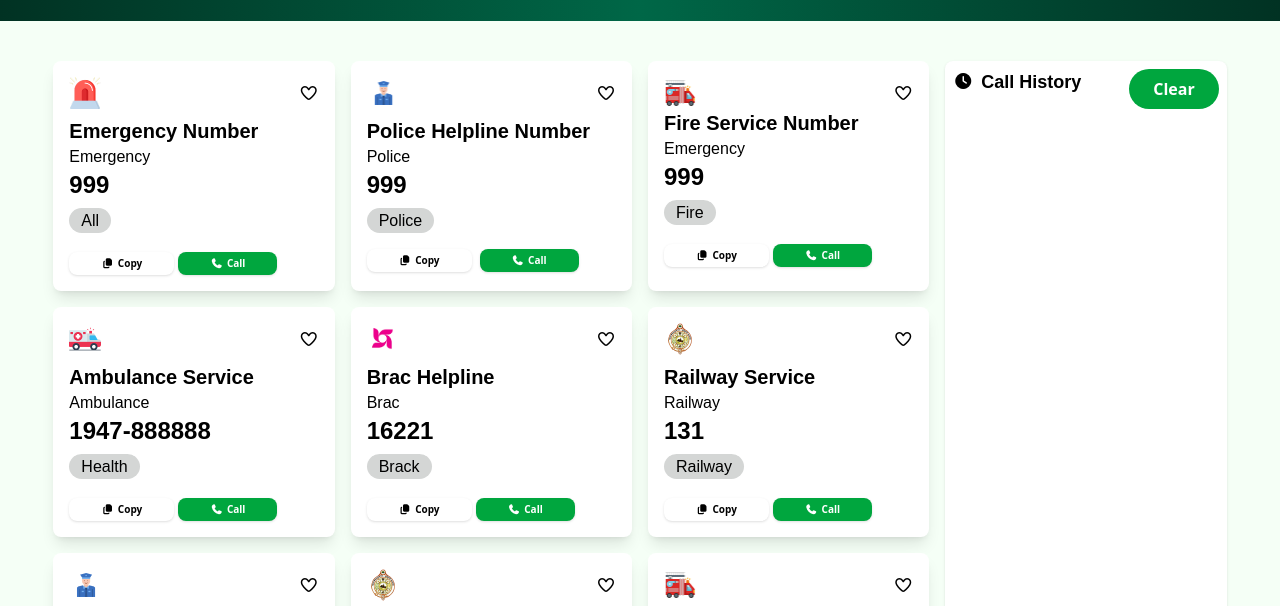
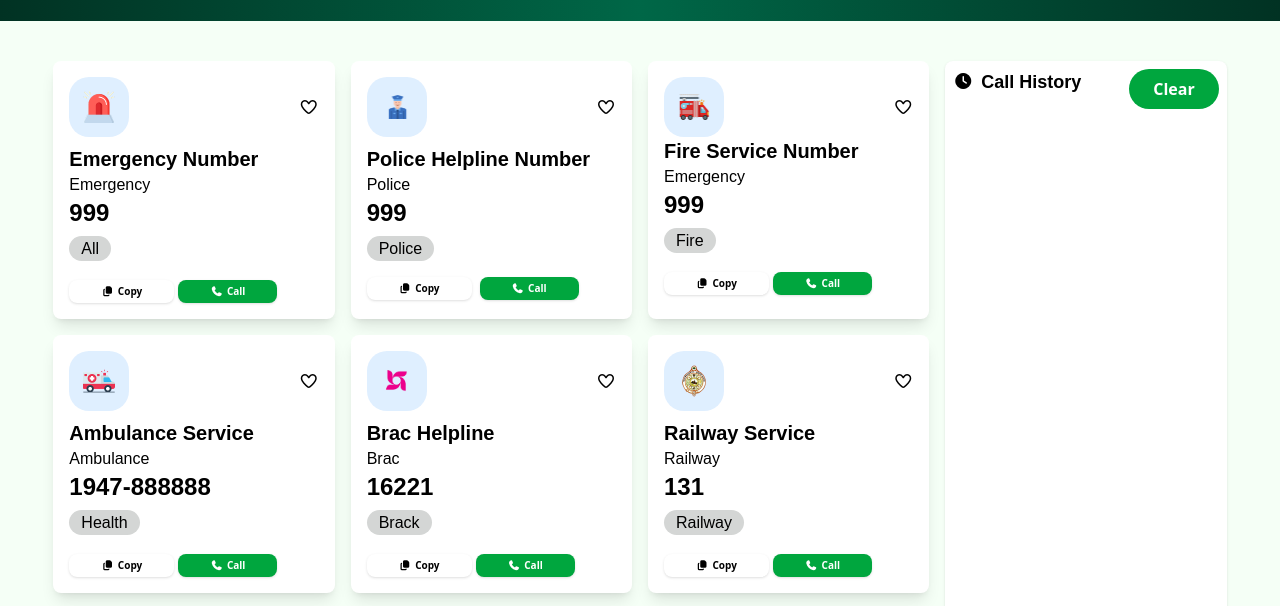
Before and after one commit to chanda-27/A5-Emergency-Hotline-Repo, a plain HTML site: page index.html in a window 1280 px wide. Shown: the part 307-913 px from the top of the page. Drawn offline with nearby package versions, Linux system fonts and the light colour scheme; a web font is replaced by a local one.

Commit message:
added some image background color

```diff
--- a/index.html
+++ b/index.html
@@ -88,7 +88,9 @@
             <!-- card number one -->
             <div class="card shadow-lg bg-[#ffffff] p-4 rounded-lg">
               <div class="card-logo flex justify-between items-center mb-2">
-                <div class="logo-img">
+                <div
+                  class="logo-img w-[60px] h-[60px] bg-[#dfefff] flex justify-center items-center rounded-[20px]"
+                >
                   <img src="./assets/emergency.png" class="h-8" alt="" />
                 </div>
                 <button class="heart-btn">
@@ -119,7 +121,9 @@
             <!-- card number two -->
             <div class="card shadow-lg bg-[#ffffff] p-4 rounded-lg">
               <div class="card-logo flex justify-between items-center mb-2">
-                <div class="logo-img">
+                <div
+                  class="logo-img w-[60px] h-[60px] bg-[#dfefff] flex justify-center items-center rounded-[20px]"
+                >
                   <img src="./assets/police.png" class="h-8" alt="" />
                 </div>
                 <button class="heart-btn">
@@ -152,7 +156,9 @@
             <!-- card number three -->
             <div class="card shadow-lg bg-[#ffffff] p-4 rounded-lg">
               <div class="card-logo flex justify-between items-center">
-                <div class="logo-img">
+                <div
+                  class="logo-img w-[60px] h-[60px] bg-[#dfefff] flex justify-center items-center rounded-[20px]"
+                >
                   <img src="./assets/fire-service.png" class="h-8" alt="" />
                 </div>
                 <button class="heart-btn">
@@ -183,7 +189,9 @@
             <!-- card number four -->
             <div class="card shadow-lg bg-[#ffffff] p-4 rounded-lg">
               <div class="card-logo flex justify-between items-center mb-2">
-                <div class="logo-img">
+                <div
+                  class="logo-img w-[60px] h-[60px] bg-[#dfefff] flex justify-center items-center rounded-[20px]"
+                >
                   <img src="./assets/ambulance.png" class="h-8" alt="" />
                 </div>
                 <button class="heart-btn">
@@ -217,7 +225,9 @@
             <!-- card number five -->
             <div class="card shadow-lg bg-[#ffffff] p-4 rounded-lg">
               <div class="card-logo flex justify-between items-center mb-2">
-                <div class="logo-img">
+                <div
+                  class="logo-img w-[60px] h-[60px] bg-[#dfefff] flex justify-center items-center rounded-[20px]"
+                >
                   <img src="./assets/brac.png" class="h-8" alt="" />
                 </div>
                 <button class="heart-btn">
@@ -248,7 +258,9 @@
             <!-- card number six -->
             <div class="card shadow-lg bg-[#ffffff] p-4 rounded-lg">
               <div class="card-logo flex justify-between items-center mb-2">
-                <div class="logo-img">
+                <div
+                  class="logo-img w-[60px] h-[60px] bg-[#dfefff] flex justify-center items-center rounded-[20px]"
+                >
                   <img
                     src="./assets/Bangladesh-Railway.png"
                     class="h-8"
@@ -285,7 +297,9 @@
             <!-- card number seven -->
             <div class="card shadow-lg bg-[#ffffff] p-4 rounded-lg">
               <div class="card-logo flex justify-between items-center mb-2">
-                <div class="logo-img">
+                <div
+                  class="logo-img w-[60px] h-[60px] bg-[#dfefff] flex justify-center items-center rounded-[20px]"
+                >
                   <img src="./assets/police.png" class="h-8" alt="" />
                 </div>
                 <button class="heart-btn">
@@ -318,7 +332,9 @@
             <!-- card number eight-->
             <div class="card shadow-lg bg-[#ffffff] p-4 rounded-lg">
               <div class="card-logo flex justify-between items-center mb-2">
-                <div class="logo-img">
+                <div
+                  class="logo-img w-[60px] h-[60px] bg-[#dfefff] flex justify-center items-center rounded-[20px]"
+                >
                   <img
                     src="./assets/Bangladesh-Railway.png"
                     class="h-8"
@@ -355,7 +371,9 @@
             <!-- card number nine -->
             <div class="card shadow-lg bg-[#ffffff] p-4 rounded-lg">
               <div class="card-logo flex justify-between items-center mb-2">
-                <div class="logo-img">
+                <div
+                  class="logo-img w-[60px] h-[60px] bg-[#dfefff] flex justify-center items-center rounded-[20px]"
+                >
                   <img src="./assets/fire-service.png" class="h-8" alt="" />
                 </div>
                 <button class="heart-btn">
```
